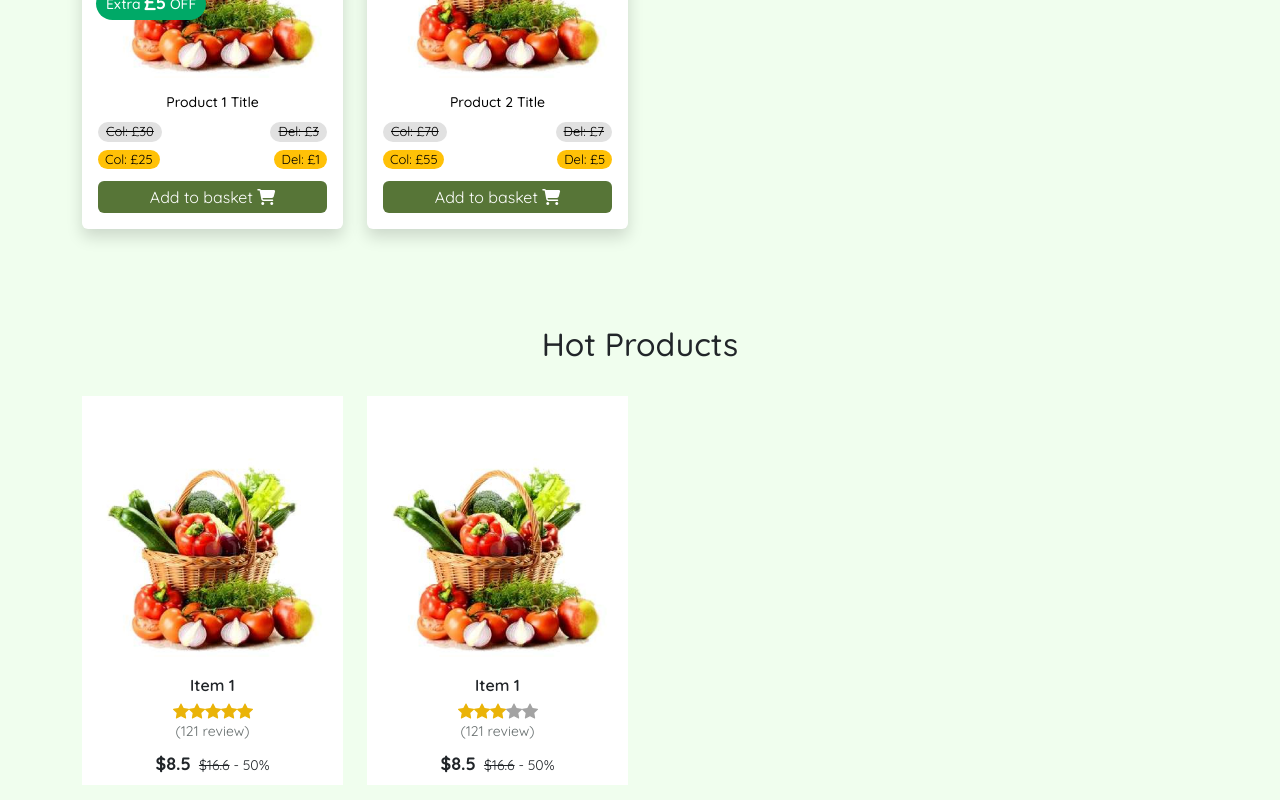
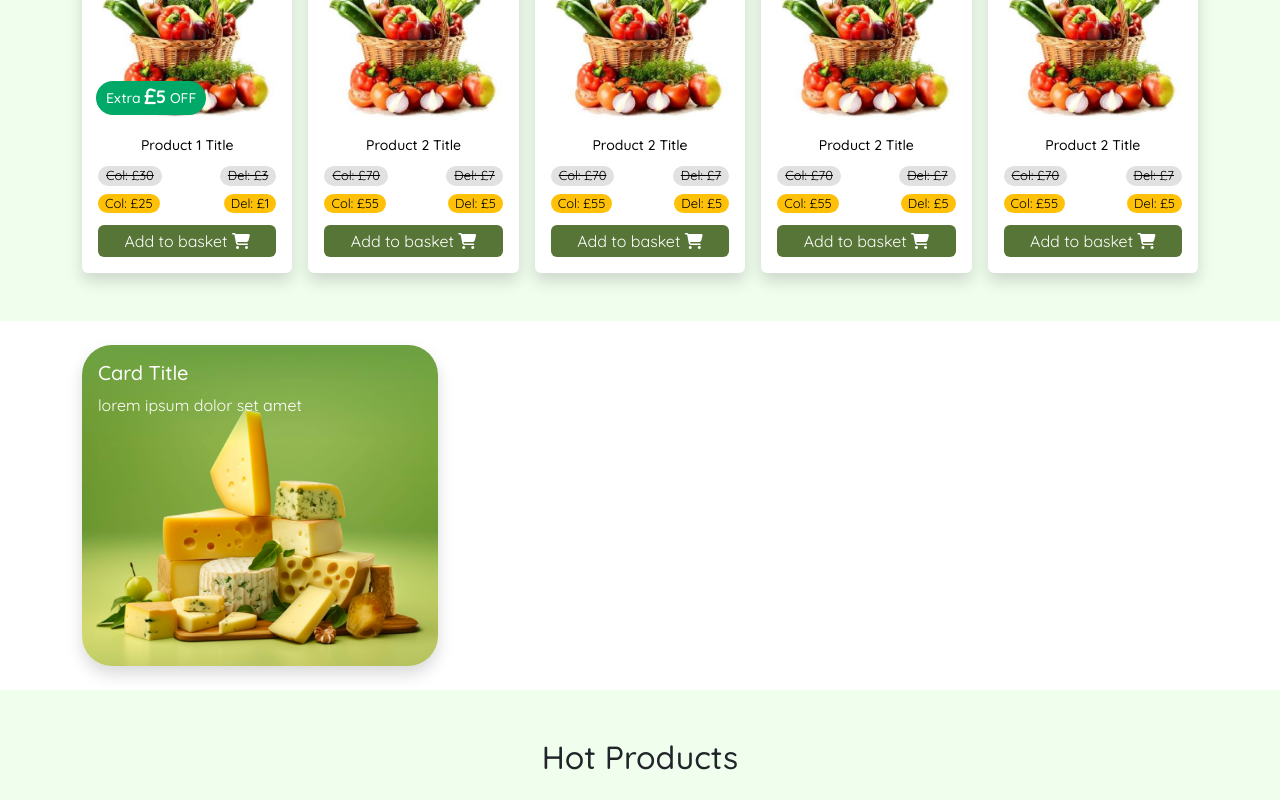
Before and after one commit to MustakAhmedKafy/grocery_shop, a Vue app: page / in a window 1280 px wide. Shown: the part 1680-2480 px from the top of the page. Built offline with nearby package versions, Linux system fonts and the light colour scheme.

Commit message:
discount img add

```diff
--- a/src/HomePage.vue
+++ b/src/HomePage.vue
@@ -4,6 +4,7 @@ import ItemCategories from "./components/HomeSection/ItemCategories.vue";
 import ShopItem from "./components/HomeSection/ShopItem.vue";
 import Brands from "./components/HomeSection/Brands.vue";
 import HotProducts from "./components/HomeSection/HotProducts.vue";
+import DiscountItem from "./components/HomeSection/DiscountItem.vue";
 </script>
 
 <template>
@@ -11,6 +12,7 @@ import HotProducts from "./components/HomeSection/HotProducts.vue";
     <Banner />
     <ItemCategories />
     <ShopItem />
+    <DiscountItem />
     <HotProducts />
     <Brands />
   </div>
--- /dev/null
+++ b/src/components/HomeSection/DiscountItem.vue
@@ -0,0 +1,31 @@
+<script setup>
+const images = [{ src: "./img/discount-img.jpg", alt: "discount products" }];
+</script>
+<template>
+  <div class="container py-4">
+    <div class="row">
+      <div
+        class="col-lg-4 col-md-8"
+        v-for="(image, index) in images"
+        :key="index"
+      >
+        <div class="card shadow border-0">
+          <img class="card-img" :src="image.src" alt="succulent" />
+          <div class="card-img-overlay text-white">
+            <h5 class="card-title">Card Title</h5>
+            <p class="card-text">lorem ipsum dolor set amet</p>
+          </div>
+        </div>
+      </div>
+    </div>
+  </div>
+</template>
+
+<style lang="scss" scoped>
+.card {
+  border-radius: 30px;
+  img{
+    border-radius: 30px;
+  }
+}
+</style>
--- a/src/components/HomeSection/HotProducts.vue
+++ b/src/components/HomeSection/HotProducts.vue
@@ -26,11 +26,11 @@ const hotItems = [
 </script>
 
 <template>
-  <div class="bg-color py-5">
-    <div class="container">
-      <Title :title="'Hot Products'" />
+  <div class="bg-color pb-5">
+    <Title :title="'Hot Products'" />
+    <div class="container pt-4">
       <div class="row">
-        <div class="col-md-3" v-for="(item, index) in hotItems" :key="index">
+        <div class="col-md-3 mt-3" v-for="(item, index) in hotItems" :key="index">
           <HotProductsCard
             :image="item.image"
             :title="item.title"
@@ -41,25 +41,6 @@ const hotItems = [
             :discount="item.discount"
           />
         </div>
-        <!-- <div class="col-lg-4 col-md-8" >
-          <div class="card shadow">
-            <img
-              class="card-img"
-              src="https://source.unsplash.com/1600x900/?succulent,green,dark,table"
-              alt="succulent"
-            />
-            <div class="card-img-overlay text-white">
-              <h5 class="card-title">Card Title</h5>
-              <p class="card-text">lorem ipsum dolor set amet</p>
-            </div>
-            <div class="card-body">
-              <h4 class="card-title">Another Title</h4>
-              <p class="card-text">
-                <small class="text-muted"> Last updated 3 mins ago </small>
-              </p>
-            </div>
-          </div>
-        </div> -->
       </div>
     </div>
   </div>
--- a/src/components/HomeSection/ItemCategories.vue
+++ b/src/components/HomeSection/ItemCategories.vue
@@ -11,9 +11,9 @@ const images = [
 </script>
 
 <template>
-  <section class="product-item py-5">
+  <section class="product-item pb-5">
    <Title :title="'Top Categories'"></Title>
-    <div class="container">
+    <div class="container pt-4">
       <div class="row">
         <div class="col-md-6 mt-3">
           <a href="shop.html">
--- a/src/components/HomeSection/ShopItem.vue
+++ b/src/components/HomeSection/ShopItem.vue
@@ -1,4 +1,5 @@
 <script setup>
+import Title from "../reusable/Title.vue";
 import ProductCard from "../reusable/ProductCard.vue";
 const productsItem = [
   {
@@ -26,12 +27,52 @@ const productsItem = [
     deliveryPrice: 7,
     deliveryOfferPrice: 5,
   },
+  {
+    offerHeader: false,
+    offer: "Offer end ",
+
+    image: "./img/items-01.jpg",
+    extraOff: false,
+    extraOffDiscount: 0,
+    title: "Product 2 Title",
+    collectionPrice: 70,
+    collectionOfferPrice: 55,
+    deliveryPrice: 7,
+    deliveryOfferPrice: 5,
+  },
+  {
+    offerHeader: false,
+    offer: "Offer end ",
+
+    image: "./img/items-01.jpg",
+    extraOff: false,
+    extraOffDiscount: 0,
+    title: "Product 2 Title",
+    collectionPrice: 70,
+    collectionOfferPrice: 55,
+    deliveryPrice: 7,
+    deliveryOfferPrice: 5,
+  },
+  {
+    offerHeader: false,
+    offer: "Offer end ",
+
+    image: "./img/items-01.jpg",
+    extraOff: false,
+    extraOffDiscount: 0,
+    title: "Product 2 Title",
+    collectionPrice: 70,
+    collectionOfferPrice: 55,
+    deliveryPrice: 7,
+    deliveryOfferPrice: 5,
+  },
 ];
 </script>
 <template>
   <section class="bg-color">
+    <Title :title="'Featured Products'" />
     <div class="container py-5">
-      <div class="row">
+      <div class="row row-cols-2 row-cols-lg-5 g-2 g-lg-3">
         <div class="col-md-3" v-for="items in productsItem" :key="index">
           <ProductCard
             :offerHeader="items.offerHeader"
--- a/src/components/reusable/Title.vue
+++ b/src/components/reusable/Title.vue
@@ -2,8 +2,8 @@
 const props = defineProps(["title"]);
 </script>
 <template>
-  <div>
-    <h2 class="pb-4 text-center">{{ title }}</h2>
+  <div class="pt-5">
+    <h2 class=" text-center">{{ title }}</h2>
   </div>
 </template>
 <style lang="scss" scoped>
```
Also changed, not shown: public/img/discount-img.jpg (added).
